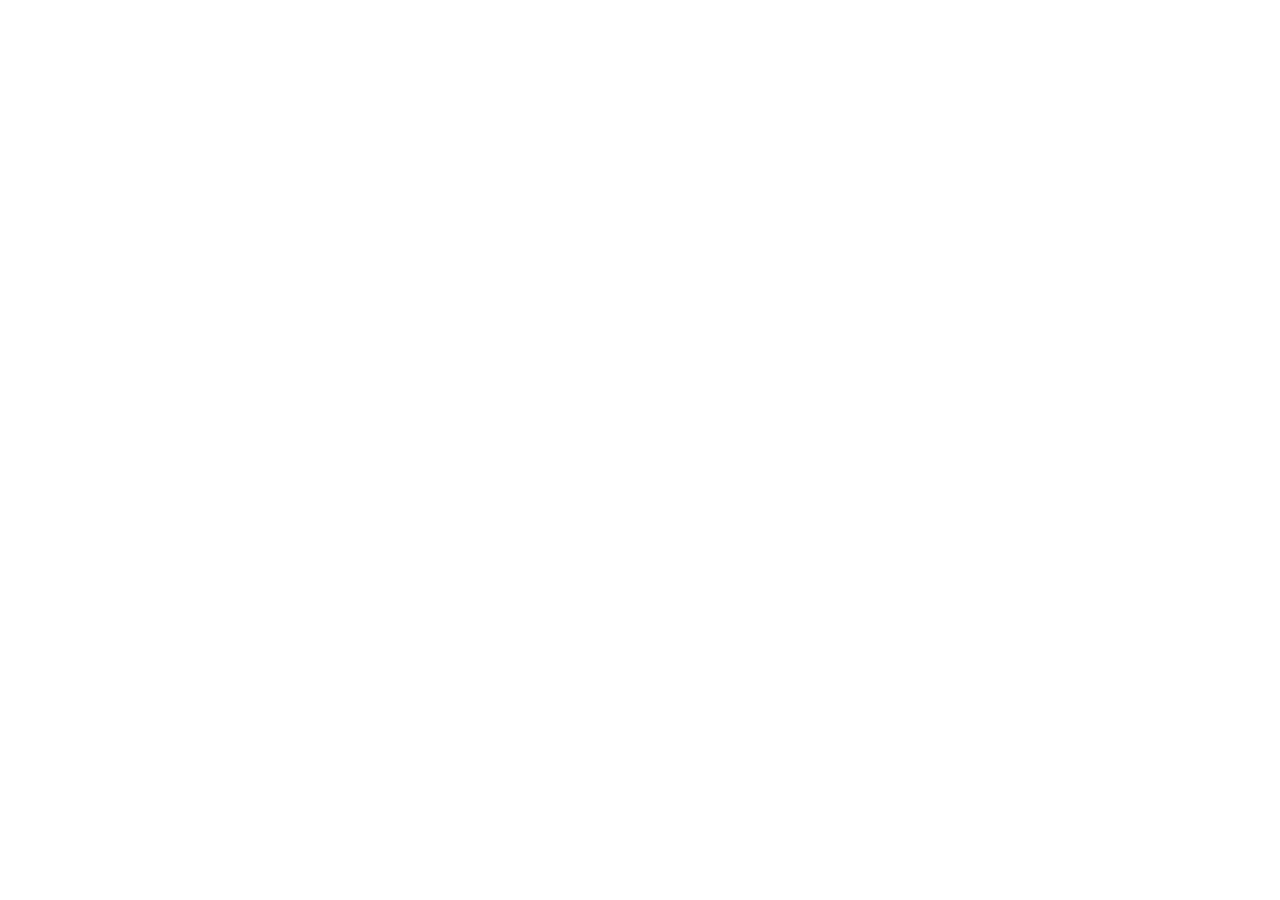
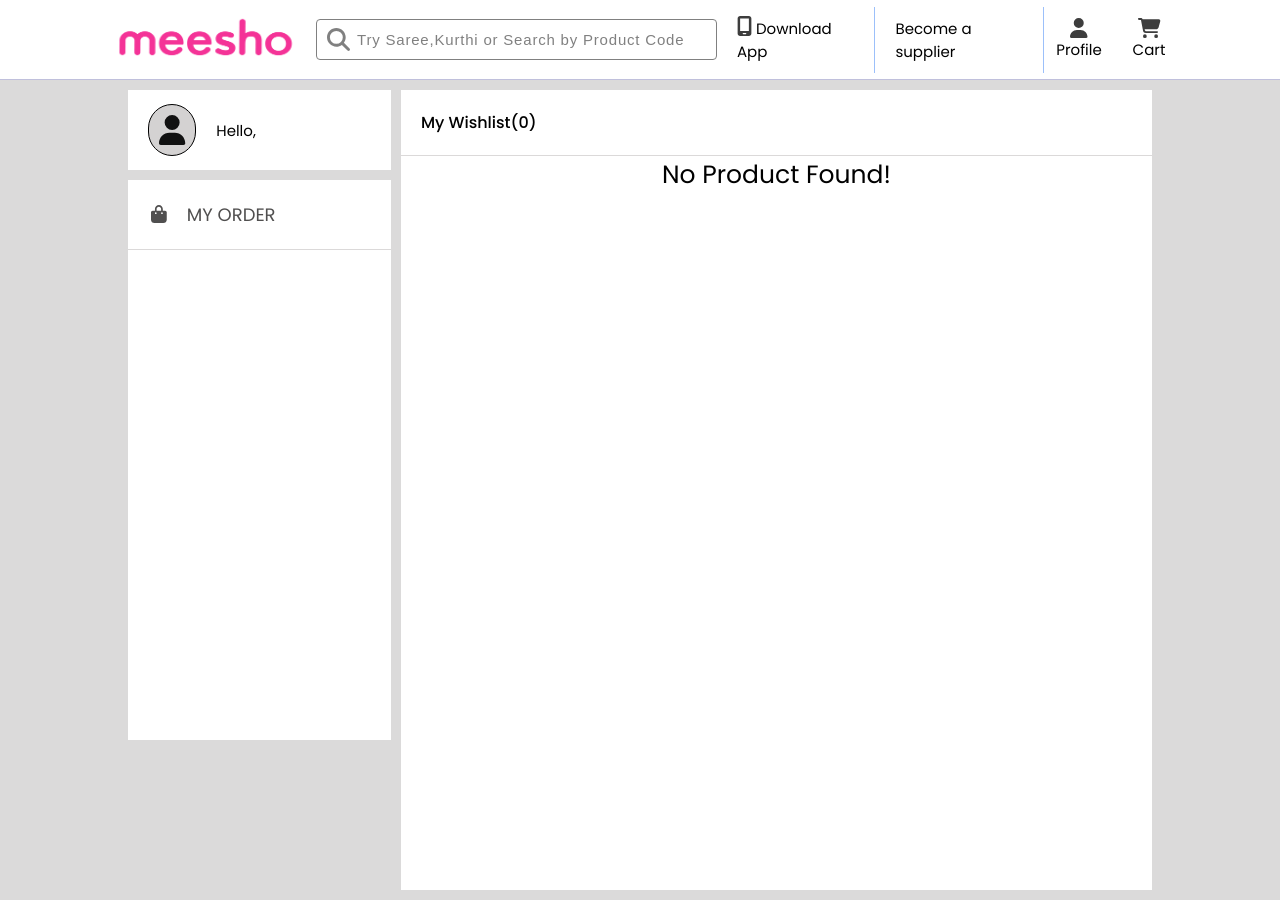
Before and after one commit to srj00999/Meesho-Clone---React-Project---i3dbmk1mx2bu, a React app: page /wishlist in a window 1280 px wide. Before the commit this address had no page. Before the commit the page ends 800 px from the top, so only its background shows below. Built offline with nearby package versions, Linux system fonts and the light colour scheme.

Commit message:
wishlist page added

```diff
--- a/src/App.js
+++ b/src/App.js
@@ -19,6 +19,7 @@
 import SearchItem from "./Component/Product/SearchItem";
 import Footer from "./Component/Home/Footer";
 import Navbar from "./Component/Home/Navbar";
+import Wishlist from "./Component/Profile/Wishlist";
 
 const App = () => {
   return (
@@ -33,6 +34,7 @@
             <Route path="cart" element={<Cart />} />
             <Route path="signup" element={<SignUp />} />
             <Route path="subprofile" element={<SubProfile />} />
+            <Route path="wishlist" element={<Wishlist/>} />
             <Route path="login" element={<Login />} />
             <Route path="register" element={<Register />} />
             <Route path="downloadapp" element={<DownloadApp />} />
--- a/src/Component/Home/SubProfile.js
+++ b/src/Component/Home/SubProfile.js
@@ -1,7 +1,8 @@
 import React, { useState, useContext } from "react";
 import { FontAwesomeIcon } from "@fortawesome/react-fontawesome";
+import { faHeart } from "@fortawesome/free-solid-svg-icons";
+import { faCircleUser } from "@fortawesome/free-solid-svg-icons";
 import { faBagShopping } from "@fortawesome/free-solid-svg-icons";
-import { faCircleUser } from "@fortawesome/free-solid-svg-icons";
 import { faRightFromBracket } from "@fortawesome/free-solid-svg-icons";
 import "../StyleComp/SubProfile.css";
 import { Link, useNavigate } from "react-router-dom";
@@ -40,12 +41,12 @@
               </div>
               <div className="myordersection ">
                 <span>
-                  <FontAwesomeIcon icon={faBagShopping} className="changeiconColor"/>
+                  <FontAwesomeIcon icon={faHeart} className="changeiconColor" style={{color:"red"}}/>
                 </span>
                 <span className="myordrcontainer">
-                 <Link to='myorder'>
+                 <Link to='wishlist'>
                  <span>
-                    <p className="paratag">My Orders</p>
+                    <p className="paratag">My WishList</p>
                   </span>
                  </Link>
                 </span>
--- /dev/null
+++ b/src/Component/Profile/Wishlist.js
@@ -0,0 +1,88 @@
+import React, { useEffect, useState,useContext } from 'react';
+import { DataAppContext } from '../AppData';
+import '../StyleComp/Wishlist.css';
+import "../StyleComp/ProductList.css";
+import { FontAwesomeIcon } from "@fortawesome/react-fontawesome";
+import { faTrash } from "@fortawesome/free-solid-svg-icons";
+import { faUser } from "@fortawesome/free-solid-svg-icons";
+import { faBagShopping } from "@fortawesome/free-solid-svg-icons";
+import { faStar } from "@fortawesome/free-solid-svg-icons";
+import { Link } from "react-router-dom";
+
+
+const Wishlist = () => {
+
+    const [wishlstpd, setwishlstpd] = useState();
+    const localContext = useContext(DataAppContext);
+    const{appState ,setAppState}= localContext;
+    const{name } = appState;
+
+
+    const wishlstFn = () =>{
+        let temwishlist =  JSON.parse(localStorage.getItem("wishlist")) || [];
+        setwishlstpd(temwishlist);
+    }
+
+    const removItemFn = (index) => {
+        let newWishlist = [...wishlstpd];
+        newWishlist.splice(index, 1);
+        localStorage.setItem("wishlist",JSON.stringify(newWishlist));
+        setwishlstpd(newWishlist);
+      };
+
+    useEffect(()=>{
+        wishlstFn();
+        setAppState({
+            ...appState,showSearch:true,showProCart:true
+        })
+    },[])
+
+  return (
+    <div className='wishlistcontainer'>
+        <div className='wishlistsubcontainer'>
+            <div className='profilesection'>
+                <div className='myprofilebox'>
+                    <div> <span className='usericonspan'><FontAwesomeIcon icon={faUser} className='userprofileiconsection' /></span></div>
+                    <div className='profileusrname'>
+                        <span>Hello,</span>
+                        <span className='namesction'>{name}</span>
+                    </div>
+                </div>
+                <div className='myorderbox'>
+                    <div className='ordersectonbox'>
+                        <span className='bagiconcontainer'><FontAwesomeIcon icon={faBagShopping} /></span>
+                        <Link to="/myorder"><span>MY ORDER</span></Link>
+                    </div>
+                </div>
+            </div>
+            <div className='wishlistconstianer'>
+                <div className='mywishlistheading'>My Wishlist({wishlstpd&& wishlstpd.length})</div>
+                { wishlstpd && wishlstpd.length>0 && wishlstpd != undefined ? wishlstpd.map((item , index)=>(
+
+                    <div className='prodcontaienr' >
+                    <div  className='prdimageprice'>
+                    <div className='prdimgcontainer'><Link to={`/pdetails/${item.id}`}>< img src={item.image} alt='image'/></Link></div>
+                    <div className='pdtitleprice'>
+                        <span className='wishlistpdtitle' key={item.id}>{item.title}</span>
+                        <span className='wishlistpdrating'>
+                        <span className="ratingconainer wishlistpdrating">
+                            {item.rating.rate}
+                            <FontAwesomeIcon icon={faStar} className="star" />
+                          </span>
+                            <span>{item.rating.count}</span>
+                        </span>
+                        <span className='wishlistpdprice'>Rs {item.price}</span>
+                        </div>
+                    </div>
+                    <div className='removewishitem'>
+                        <span onClick={(event)=>removItemFn(index)}><FontAwesomeIcon icon={faTrash} /></span>
+                    </div>
+                    </div>
+                )):<div className='nopdfounddiv'>No Product Found!</div>}
+            </div>
+        </div>
+    </div>
+  )
+}
+
+export default Wishlist;
--- a/src/Component/StyleComp/ProdDetails.css
+++ b/src/Component/StyleComp/ProdDetails.css
@@ -174,6 +174,8 @@
 }
 
 .dtalbox{
+    display: flex;
+    justify-content: space-between;
     border: 1px solid rgb(223, 220, 220);
     margin-bottom: 1.8rem;
     padding-bottom: 1rem;
@@ -199,3 +201,23 @@
     -webkit-box-shadow: 1px 2px 10px -3px rgb(0 0 0 / 70%);
     -moz-box-shadow: 1px 2px 10px -3px rgb(0 0 0 / 70%);
 }
+.wishlistlogo{
+    display: flex;
+}
+.wishlistlogo button{
+    margin: 2rem;
+    color: grey;
+    font-size: 1.5rem;
+    border: 1px solid rgb(182, 173, 173);
+    width: 2.7rem;
+    height: 2.7rem;
+    display: flex;
+    justify-content: center;
+    align-items: center;
+    border-radius: 20px;
+    box-shadow: 5px 5px 20px grey ;
+}
+
+.addtowishlist{
+    color: rgb(231, 64, 64);
+}
--- a/src/Component/StyleComp/ProductList.css
+++ b/src/Component/StyleComp/ProductList.css
@@ -238,6 +238,10 @@
     .prdmainConainer{
         justify-content: center;
         align-items: center;
+    }
+    .img{
+        width: 12rem;
+        height: 12rem;
     }
   }
 
--- /dev/null
+++ b/src/Component/StyleComp/Wishlist.css
@@ -0,0 +1,153 @@
+.wishlistcontainer{
+    display: flex;
+    justify-content:center;
+    align-items: center;
+    background-color: rgb(219, 218, 218);
+    height: 100%;
+}
+.wishlistsubcontainer{
+    display: flex;
+    width: 80%;
+    height: 100vh;
+    margin: 1rem;
+}
+.profilesection{
+    width: 35%;
+    height: 65rem;
+    display: flex;
+    flex-direction: column;
+    margin-right: 1rem;
+
+}
+.profilebox{
+    margin-bottom: 1rem;
+}
+.myorderbox{
+    display: flex;
+    background-color: white;
+    height: 100vh;
+}
+.myprofilebox{
+    display: flex;
+    background-color: white;
+    margin-bottom: 1rem;
+    height: 8rem;
+    align-items: center;
+}
+.wishlistconstianer{
+    display: flex;
+    flex-direction: column;
+    background-color: white;
+    width: 100%;
+}
+.mywishlistheading{
+    font-size: 1.6rem;
+    padding: 2rem;
+    font-weight: 500;
+    border-bottom: 1px  solid rgb(219, 217, 217);
+
+}
+.prdimgcontainer{
+    width: 15rem;
+    padding: 1rem;
+    display: flex;
+    justify-content: center;
+    align-items: center;
+}
+.prdimgcontainer img{
+   width: 75px;
+   height: 75px;
+}
+.prodcontaienr{
+    display: flex;
+    justify-content: space-between;
+    border-bottom: 1px  solid rgb(219, 217, 217);
+
+}
+.prdimageprice{
+    display: flex;
+}
+.pdtitleprice{
+    display: flex;
+    flex-direction: column;
+    padding: 1.5rem;
+    width: 60rem;
+}
+.wishlistpdtitle{
+    text-overflow: ellipsis;
+    font-size: 15px;
+}
+.wishlistpdrating{
+    font-size: 13px;
+}
+.wishlistpdprice{
+    font-size: 19px;
+    padding-top: 1.5rem;
+    padding-bottom: 1.5rem;
+    font-weight: 400;
+}
+.removewishitem{
+    display: flex;
+    justify-content: center;
+    padding: 2rem;
+    padding-right: 3.5rem;
+    font-size: 15px;
+    color: grey;
+}
+.usericonspan{
+    border: 1px solid black;
+    margin: 2rem;
+
+}
+.usericonspan{
+    display: flex;
+    justify-content:center ;
+    align-items: center;
+    font-size: 30px;
+    border-radius: 100px;
+   background-color:rgb(212, 210, 210);
+
+}
+.userprofileiconsection{
+    padding: 1rem;
+    color:rgb(17, 17, 17);;
+}
+.profileusrname{
+    display: flex;
+    flex-direction: column;
+
+}
+.profileusrname{
+    font-size: 15px;
+}
+.namesction{
+    font-size: 20px;
+    font-weight: 600;
+}
+.ordersectonbox{
+    border-bottom: 1px solid rgb(219, 217, 217);;;
+    display: flex;
+    width: 100%;
+    height: 7rem;
+    align-items: center;
+}
+.ordersectonbox span{
+    font-size: 18px;
+    color: rgb(80, 79, 79);
+}
+.bagiconcontainer{
+    padding-left: 2.3rem;
+    padding-right: 2rem;
+}
+.wishlistpdrating{
+    color: white;
+}
+.wishlistpdrating{
+    margin-top: 1rem;
+}
+.nopdfounddiv{
+    display: flex;
+    justify-content: center;
+    align-items: center;
+    font-size: 25px;
+}
--- a/src/styles/App.css
+++ b/src/styles/App.css
@@ -1,4 +1,7 @@
 @import url('https://fonts.googleapis.com/css2?family=Poppins:wght@300;400;500;600;700;800;900&display=swap');
+* {
+    box-sizing: border-box;
+  }
 body{
 padding: 0;
 margin: 0;
```
Also changed, not shown: src/Component/Product/ProductDetail.js (+27 -0 lines).
